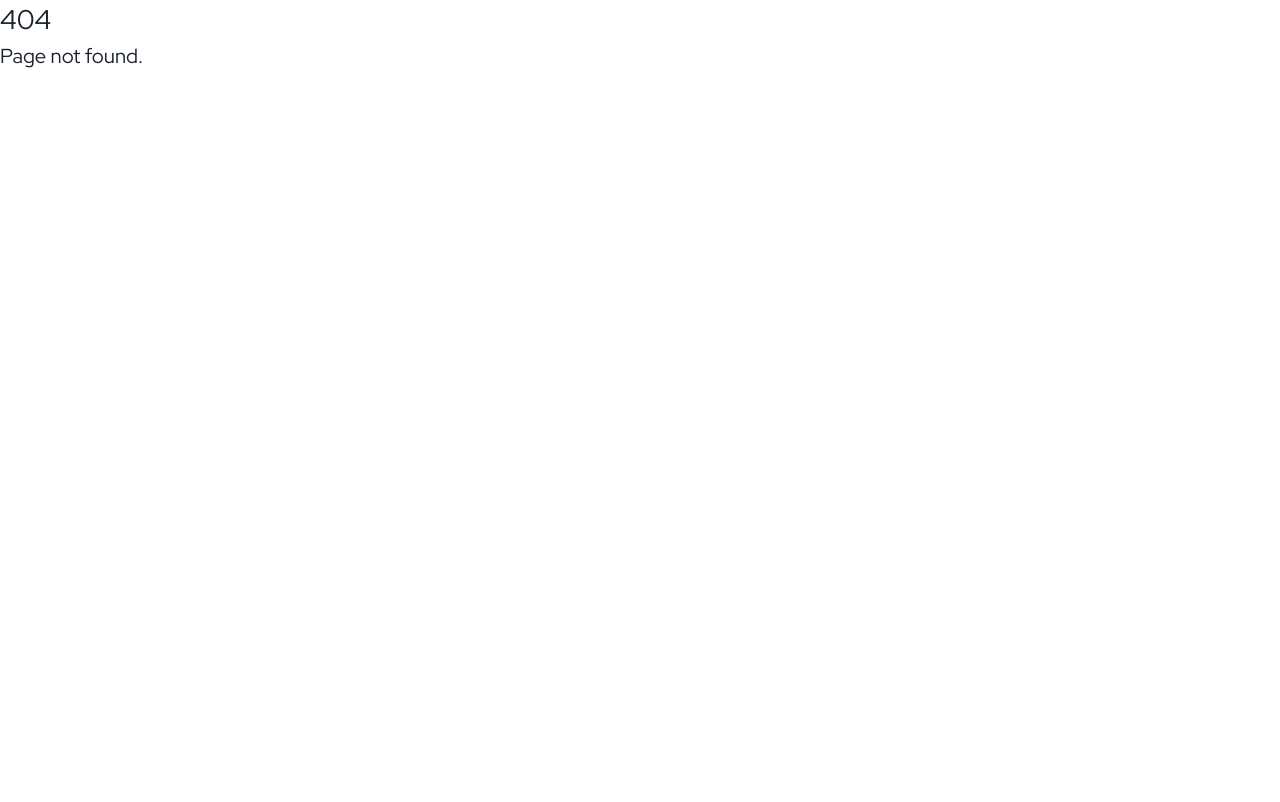
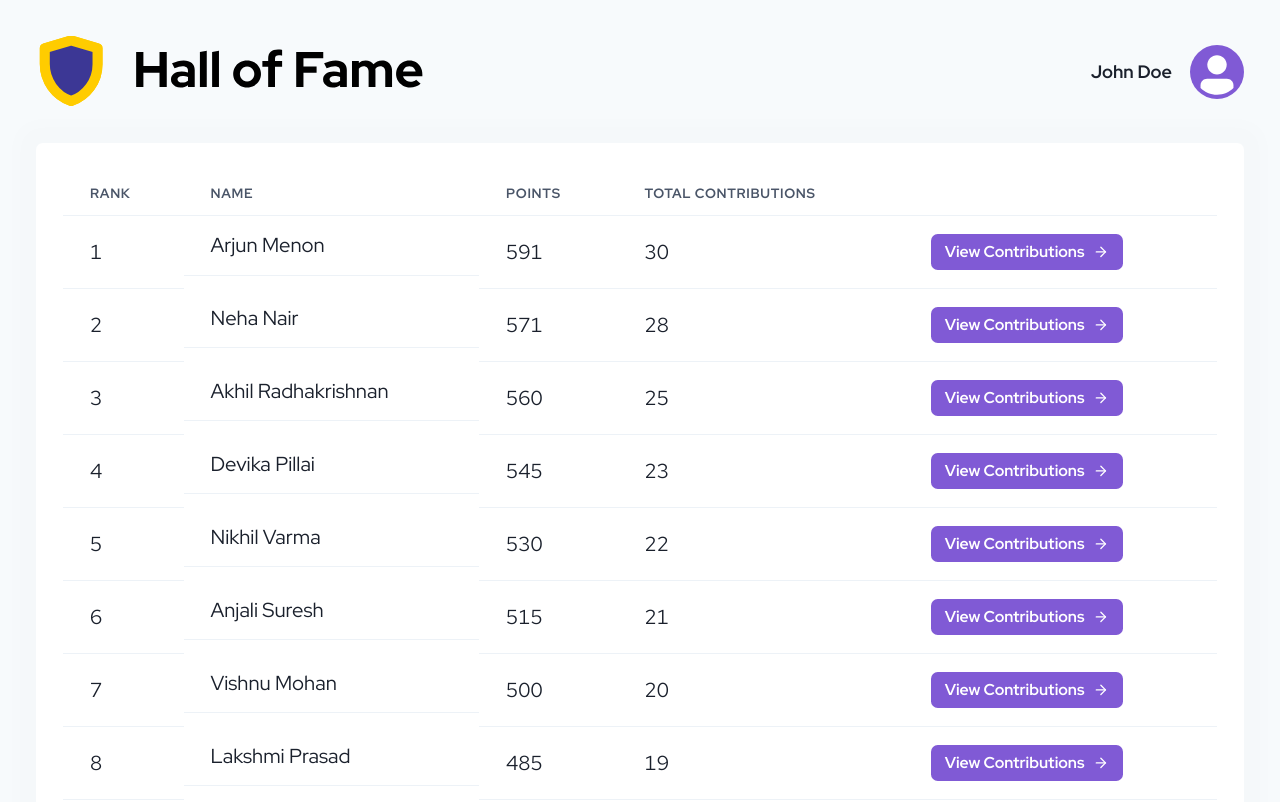
Before and after one commit to basheeromy/cyberwall-pre-alpha, a React (Vite) app: page /leaderboard in a window 1280 px wide. Before the commit this address had no page. Shown: the top 802 px of the page. Built offline with nearby package versions, Linux system fonts and the light colour scheme.

Commit message:
added leaderboard/hall-of-fame

```diff
--- /dev/null
+++ b/src/components/LeaderBoard/LeaderBoard.tsx
@@ -0,0 +1,95 @@
+import React from 'react';
+import {
+    Box,
+    Button,
+    Flex,
+    Heading,
+    Table,
+    Tbody,
+    Td,
+    Th,
+    Thead,
+    Tr,
+    Avatar,
+    chakra
+} from '@chakra-ui/react';
+import { FiArrowRight } from 'react-icons/fi';
+import logo from '../../assets/hall-of-fame-logo.svg'
+
+
+interface LeaderboardItem {
+    rank: number;
+    name: string;
+    points: number;
+    contributions: number;
+    avatarUrl: string; // Added for profile pictures
+}
+
+const Leaderboard: React.FC = () => {
+    const leaderboardData: LeaderboardItem[] = [
+        { rank: 1, name: 'Arjun Menon', points: 591, contributions: 30, avatarUrl: 'https://via.placeholder.com/150' },
+        { rank: 2, name: 'Neha Nair', points: 571, contributions: 28, avatarUrl: 'https://via.placeholder.com/150' },
+        { rank: 3, name: 'Akhil Radhakrishnan', points: 560, contributions: 25, avatarUrl: 'https://via.placeholder.com/150' },
+        { rank: 4, name: 'Devika Pillai', points: 545, contributions: 23, avatarUrl: 'https://via.placeholder.com/150' },
+        { rank: 5, name: 'Nikhil Varma', points: 530, contributions: 22, avatarUrl: 'https://via.placeholder.com/150' },
+        { rank: 6, name: 'Anjali Suresh', points: 515, contributions: 21, avatarUrl: 'https://via.placeholder.com/150' },
+        { rank: 7, name: 'Vishnu Mohan', points: 500, contributions: 20, avatarUrl: 'https://via.placeholder.com/150' },
+        { rank: 8, name: 'Lakshmi Prasad', points: 485, contributions: 19, avatarUrl: 'https://via.placeholder.com/150' },
+        { rank: 9, name: 'Karthik Jayaraj', points: 470, contributions: 18, avatarUrl: 'https://via.placeholder.com/150' },
+        { rank: 10, name: 'Meera Unnikrishnan', points: 455, contributions: 17, avatarUrl: 'https://via.placeholder.com/150' },
+    ];
+
+    return (
+        <Box p={8} bg="gray.50" minH="100vh">
+            <Flex justifyContent="space-between" alignItems="center" mb={8}>
+                <Heading size="lg" display="flex" alignItems="center">
+                    <chakra.img src={logo} />
+                </Heading>
+                <Flex alignItems="center">
+                    <Heading size="sm" mr={4}>
+                        John Doe
+                    </Heading>
+                    <Avatar bg="purple.500" />
+                </Flex>
+            </Flex>
+
+            <Box bg="white" p={6} borderRadius="md" boxShadow="md">
+                <Table variant="simple">
+                    <Thead>
+                        <Tr>
+                            <Th>Rank</Th>
+                            <Th>Name</Th>
+                            <Th>Points</Th>
+                            <Th>Total Contributions</Th>
+                            <Th></Th>
+                        </Tr>
+                    </Thead>
+                    <Tbody>
+                        {leaderboardData.map((user) => (
+                            <Tr key={user.rank}>
+                                <Td>{user.rank}</Td>
+                                <Td display="flex" alignItems="center">
+                                    {/* <Avatar size="sm" src={user.avatarUrl} mr={3} /> */}
+                                    {user.name}
+                                </Td>
+                                <Td>{user.points}</Td>
+                                <Td>{user.contributions}</Td>
+                                <Td>
+                                    <Button
+                                        colorScheme="purple"
+                                        rightIcon={<FiArrowRight />}
+                                        size="sm"
+                                    >
+                                        View Contributions
+                                    </Button>
+                                </Td>
+                            </Tr>
+                        ))}
+                    </Tbody>
+                </Table>
+            </Box>
+        </Box>
+    );
+};
+
+export default Leaderboard;
```
Also changed, not shown: src/index.tsx (+8 -3 lines), src/assets/hall-of-fame-logo.svg (added).
